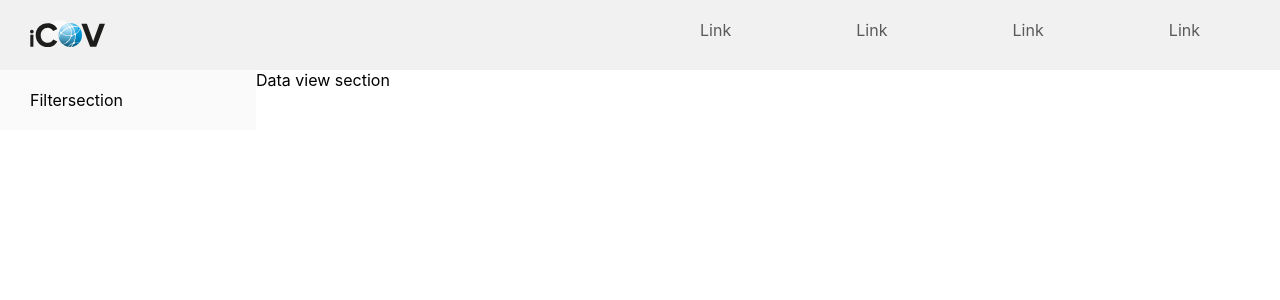
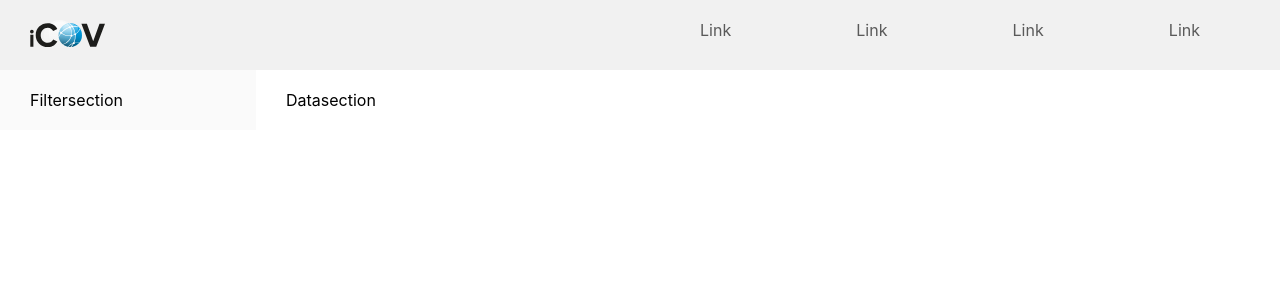
Before and after one commit to imkarin/iCOV-interactive-concernschema, a React (Create React App) app: page / in a window 1280 px wide. Shown: the top 300 px of the page. Built offline with nearby package versions, Linux system fonts and the light colour scheme.

Commit message:
:truck: Made separate component for datasection

```diff
--- a/src/App.js
+++ b/src/App.js
@@ -1,7 +1,8 @@
 import React from 'react';
 import './App.css';
-import Header from './components/Header/Header.js'
+import Header from './components/Header/Header.js';
 import Filtersection from './components/Filtersection/Filtersection.js';
+import Datasection from './components/Datasection/Datasection.js';
 
 function App() {
   return (
@@ -9,7 +10,7 @@ function App() {
       <Header />
       <main>
         <Filtersection />
-        <section>Data view section</section>
+        <Datasection />
       </main>
     </div>
   );
--- /dev/null
+++ b/src/components/Datasection/Datasection.css
@@ -0,0 +1,2 @@
+.Datasection{padding:20px 40px 20px 30px;width:80%}
+/*# sourceMappingURL=Datasection.css.map */
--- /dev/null
+++ b/src/components/Datasection/Datasection.js
@@ -0,0 +1,12 @@
+import React from 'react';
+import './Datasection.css';
+
+function Datasection() {
+  return (
+    <div className="Datasection">
+      <p>Datasection</p>
+    </div>
+  );
+}
+
+export default Datasection;
--- /dev/null
+++ b/src/components/Datasection/Datasection.scss
@@ -0,0 +1,4 @@
+.Datasection {
+  padding: 20px 40px 20px 30px;
+  width: 80%;
+  }
```
Also changed, not shown: src/components/Filtersection/Filtersection.css (+1 -7 lines), 2 other files (tests, documents, lock files or other folders).
